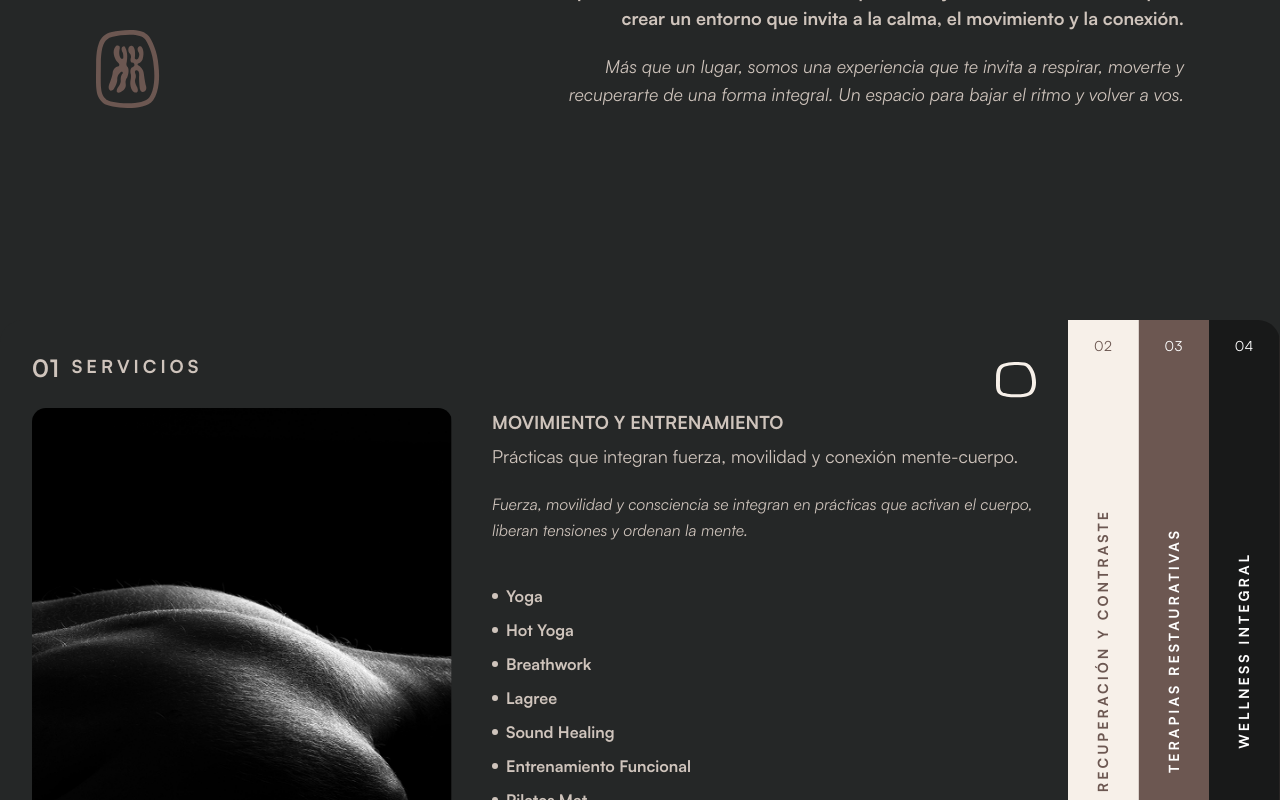
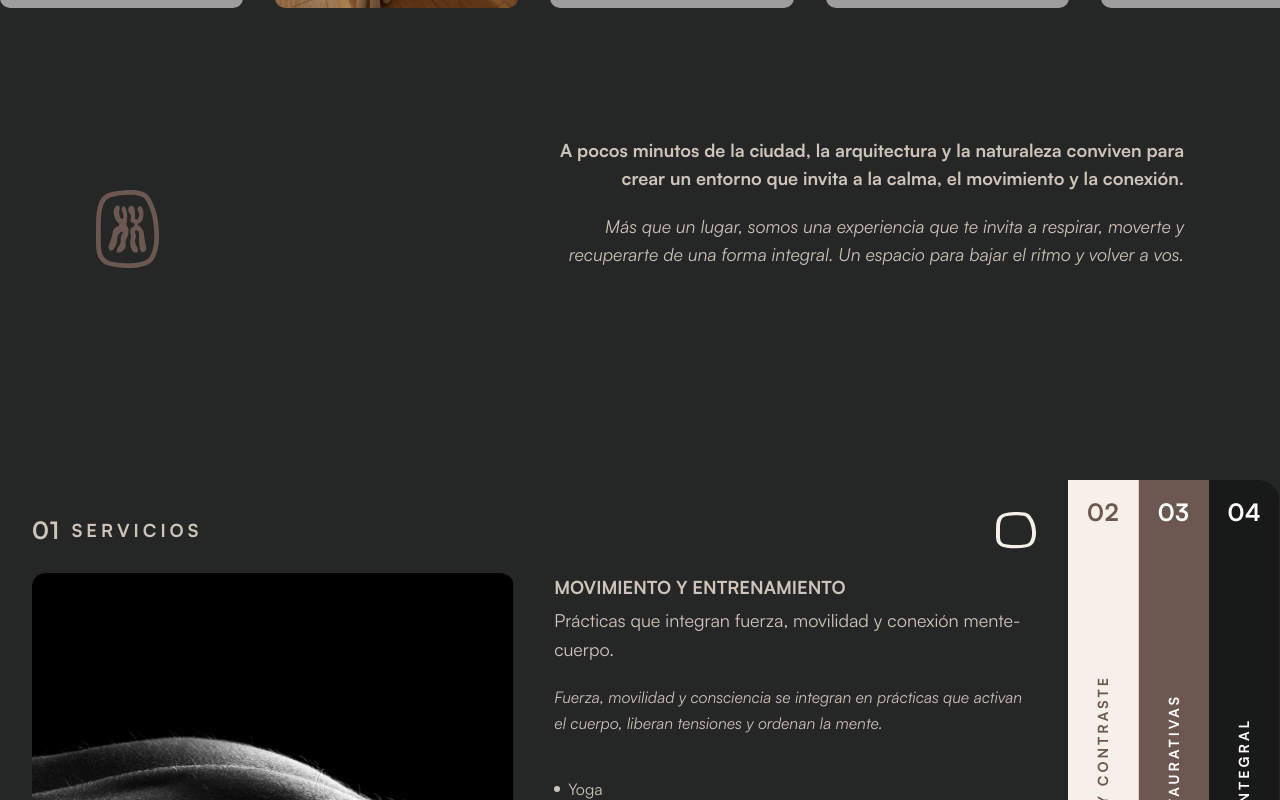
Before and after one commit to tquinteros/AYMA-landing, a Next.js app: page / in a window 1280 px wide. Shown: the part 2000-2800 px from the top of the page. Built offline with nearby package versions, Linux system fonts and the light colour scheme; grey boxes are pictures that could not be loaded.

Commit message:
Update font styles, improve header layout, and enhance accordion animations

```diff
--- a/app/layout.tsx
+++ b/app/layout.tsx
@@ -33,19 +33,34 @@ export const metadata: Metadata = {
 const satoshi = localFont({
   src: [
     {
-      path: "../public/fonts/Satoshi-Regular.otf",
-      weight: "400",
+      path: "../public/fonts/Satoshi-Light.otf",
+      weight: "300",
       style: "normal",
     },
     {
-      path: "../public/fonts/Satoshi-Bold.otf",
-      weight: "700",
+      path: "../public/fonts/Satoshi-Regular.otf",
+      weight: "400",
       style: "normal",
     },
     {
       path: "../public/fonts/Satoshi-Italic.otf",
       weight: "400",
       style: "italic",
+    },
+    {
+      path: "../public/fonts/Satoshi-Medium.otf",
+      weight: "500",
+      style: "normal",
+    },
+    {
+      path: "../public/fonts/Satoshi-MediumItalic.otf",
+      weight: "500",
+      style: "italic",
+    },
+    {
+      path: "../public/fonts/Satoshi-Bold.otf",
+      weight: "700",
+      style: "normal",
     },
   ],
   variable: "--font-satoshi",
--- a/components/VerticalAccordion.tsx
+++ b/components/VerticalAccordion.tsx
@@ -77,10 +77,10 @@ const Panel = ({
       {!isOpen && (
         <button
           style={index === 0 ? undefined : { backgroundColor: backgroundColorAccordion }}
-          className={`${triggerTextClass} ${index === 0 ? "bg-surface-100" : ""} transition-opacity cursor-pointer hover:opacity-90 p-4 border-b border-primary-500/20 lg:border-b-0 lg:border-r flex lg:flex-col items-center justify-between lg:justify-between gap-4 min-h-[64px] lg:min-h-0 lg:w-[78px]`}
+          className={`${triggerTextClass} ${index === 0 ? "bg-surface-500" : ""} transition-opacity cursor-pointer hover:opacity-90 p-4 border-b border-primary-500/20 lg:border-b-0 lg:border-r flex lg:flex-col items-center justify-between lg:justify-between gap-4 min-h-[64px] lg:min-h-0 lg:w-[78px]`}
           onClick={() => setOpen(id)}
         >
-          <span className="text-sm font-medium tracking-wide">{numberLabel}</span>
+          <span className=" font-bold text-2xl tracking-wide">{numberLabel}</span>
 
           <span
             style={{ writingMode: "vertical-rl" }}
@@ -88,8 +88,8 @@ const Panel = ({
           >
             {serviceTitle}
           </span>
-          <span className="flex lg:hidden text-base font-medium text-center flex-1 justify-center">
-            {title}
+          <span className="flex lg:hidden text-base font-bold uppercase text-center flex-1 justify-center">
+            {serviceTitle}
           </span>
           <MoveUp className="h-4 w-4 lg:rotate-90" />
         </button>
@@ -112,8 +112,8 @@ const Panel = ({
               exit="closed"
               className="h-full w-full p-5 sm:p-8 flex flex-col"
             >
-              <div className="flex justify-between items-center">
-                <div className="flex items-start gap-3 mb-6 min-w-0">
+              <div className="flex justify-between items-center mb-6">
+                <div className="flex items-center gap-3  min-w-0">
                   <span className="text-md sm:text-2xl font-bold tracking-wide text-surface-500">
                     {numberLabel}
                   </span>
@@ -124,14 +124,14 @@ const Panel = ({
                 <Image src={iconSrc} alt={title} className="hidden lg:block" width={40} height={40} />
               </div>
 
-              <div className="flex-1 h-full w-full grid grid-cols-1 lg:grid-cols-[420px_1fr] gap-6 lg:gap-10 items-start">
+              <div className="flex-1 h-full w-full grid grid-cols-1 lg:grid-cols-2 gap-6 lg:gap-10 items-start">
                 <div className="relative w-full h-52 sm:h-72 lg:h-[520px] rounded-xl overflow-hidden">
                   <Image
                     src={imgSrc}
                     alt={title}
                     fill
-                    className="object-cover aspect-1/2!"
-                    sizes="(max-width: 1024px) 100vw, 420px"
+                    className="object-cover"
+                    sizes="(max-width: 1024px) 100vw, 50vw"
                     priority={id === services[0].id}
                   />
                 </div>
@@ -151,7 +151,7 @@ const Panel = ({
                     {features.map((feature) => (
                       <li key={feature} className="flex items-center gap-2">
                         <span className="h-1.5 w-1.5 rounded-full bg-surface-500" />
-                        <span className="leading-relaxed font-bold">{feature}</span>
+                        <span className="leading-relaxed">{feature}</span>
                       </li>
                     ))}
                   </ul>
@@ -171,10 +171,18 @@ const panelVariants = {
   open: {
     width: "100%",
     height: "100%",
+    transition: {
+      duration: 0.28,
+      ease: "easeOut" as const,
+    },
   },
   closed: {
     width: "0%",
     height: "100%",
+    transition: {
+      duration: 0.22,
+      ease: "easeInOut" as const,
+    },
   },
 };
 
@@ -182,10 +190,18 @@ const panelVariantsSm = {
   open: {
     width: "100%",
     height: "auto",
+    transition: {
+      duration: 0.24,
+      ease: "easeOut" as const,
+    },
   },
   closed: {
     width: "100%",
     height: "0px",
+    transition: {
+      duration: 0.2,
+      ease: "easeInOut" as const,
+    },
   },
 };
 
@@ -194,8 +210,17 @@ const descriptionVariants = {
     opacity: 1,
     y: "0%",
     transition: {
-      delay: 0.125,
+      delay: 0.05,
+      duration: 0.18,
+      ease: "easeOut" as const,
     },
   },
-  closed: { opacity: 0, y: "100%" },
+  closed: {
+    opacity: 0,
+    y: "16%",
+    transition: {
+      duration: 0.14,
+      ease: "easeInOut" as const,
+    },
+  },
 };
--- a/components/landing/CTA.tsx
+++ b/components/landing/CTA.tsx
@@ -10,17 +10,16 @@ const CTA = () => {
   return (
     <section
       id="cta"
-      className="relative overflow-hidden bg-roca-500 h-[80vh] min-h-[520px] sm:min-h-[560px]"
+      className="relative overflow-hidden bg-roca-500 h-screen min-h-[520px] sm:min-h-[560px]"
     >
       <div className="relative z-10 flex flex-col h-full px-6 sm:px-8 lg:px-24 py-10">
         <div className="flex-1 flex flex-col items-start justify-center min-h-0 w-full">
           <h2 className="text-3xl sm:text-4xl lg:text-6xl lg:leading-20 text-left uppercase text-surface-500 max-w-5xl">
             Donde comienza la <br className="hidden sm:block" /> revolución del{" "}
-            <em className="italic">bienestar</em>.
+            <em className="italic font-medium">bienestar</em>.
           </h2>
         </div>
-
-        <div className="flex w-full flex-col gap-8 sm:flex-row sm:items-center sm:justify-between sm:gap-10 pb-16 shrink-0">
+        <div className="flex w-full flex-col gap-8 sm:flex-row sm:items-center sm:justify-between sm:gap-10 pb-32 shrink-0">
           <p className="text-left text-base sm:text-lg md:text-xl text-surface-500 max-w-xl lg:max-w-3xl sm:pr-4">
             Creamos un espacio donde dejás de dividirte en partes - cuerpo, mente, alma - y empezás a habitarte por completo. <br className="hidden sm:block" />
             No es solo wellness. Es la práctica de estar presente mientras te
--- a/components/ui/sheet.tsx
+++ b/components/ui/sheet.tsx
@@ -69,10 +69,10 @@ function SheetContent({
       >
         {children}
         {showCloseButton && (
-          <SheetPrimitive.Close data-slot="sheet-close" asChild>
+          <SheetPrimitive.Close data-slot="sheet-close" className="bg-primary-100 rounded-full p-6" asChild>
             <Button
               variant="ghost"
-              className="absolute top-3 right-3"
+              className="absolute text-background-100 top-3 right-3"
               size="icon-sm"
             >
               <XIcon
--- a/data/membership.ts
+++ b/data/membership.ts
@@ -9,7 +9,7 @@ export const memberships = [
   },
   {
     id: 2,
-    name: "AYMA | Balance",
+    name: "AYMA | BALANCE",
     description: "El punto justo entre activación y descanso. Ideal para quienes buscan equilibrio entre movimiento, recuperación y bienestar.",
     price: 20,
     features: ["Clases de Lagree - 4 x mes", "Clases de yoga - 8 x mes", "Contraste térmico - 4 x mes", "Recovery - 8 x mes", "Acceso a la playa"],
@@ -17,14 +17,14 @@ export const memberships = [
   },
   {
     id: 3,
-    name: "AYMA | Reset",
+    name: "AYMA | RESET",
     description: "Ideal para dar los primeros pasos en tu bienestar. Un acceso equilibrado a las practicas esenciales de movimiento y recuperación.",
     price: 30,
     features: ["Clases de yoga - 4 x mes", "Contraste térmico - 4 x mes", "Recovery - 4 x mes",],
   },
   {
     id: 4,
-    name: "AYMA | Ritual",
+    name: "AYMA | RITUAL",
     description: "Un día para pausar, reconectar y experimentar AYMA en su totalidad.",
     price: 30,
     features: ["Clases de movimiento", "Contraste térmico", "Recovery", "Acceso a la playa", "Guía durante la experiencia"],
@@ -33,7 +33,7 @@ export const memberships = [
   },
   {
     id: 5,
-    name: "AYMA | Recovery",
+    name: "AYMA | RECOVERY",
     description: "Un plan enfocado en el descanso y el cuidado del cuerpo. Un espacio para bajar el ritmo, liberar tensiones y acelerar la recuperación física y mental. ",
     price: 30,
     features: ["Sauna seco - ilimitado", "Cold plunge - ilimitado", "Cabina de frío - ilimitado", "Contraste térmico - ilimitado", "Recovery - ilimitado", "Acceso a la playa"],
@@ -42,7 +42,7 @@ export const memberships = [
   },
   {
     id: 6,
-    name: "AYMA  | Yoga Pass",
+    name: "AYMA  | YOGA PASS",
     description: "Ideal para quienes buscan profundizar en el movimiento consciente, la respiración y la conexión cuerpo-mente.",
     price: 30,
     features: ["Clases de yoga - ilimitado", "Clases de hot yoga - ilimitado", "Prácticas conscientes y guíadas", "Acceso a la playa"],
--- a/data/services.ts
+++ b/data/services.ts
@@ -10,12 +10,12 @@ export const services = [
             "Fuerza, movilidad y consciencia se integran en prácticas que activan el cuerpo, liberan tensiones y ordenan la mente.",
         features: [
             "Yoga",
-            "Hot Yoga",
+            "Hot yoga",
             "Breathwork",
             "Lagree",
-            "Sound Healing",
-            "Entrenamiento Funcional",
-            "Pilates Mat",
+            "Sound healing",
+            "Entrenamiento funcional",
+            "Pilates mat",
         ],
         iconSrc: "/services/movementicon.svg",
     },
@@ -29,12 +29,12 @@ export const services = [
         description:
             "Calor y frío se combinan para mejorar la circulación, reducir la inflamación y llevar el cuerpo a un estado profundo de regeneración física y mental.",
         features: [
-            "Sauna Seco",
-            "Sauna Húmedo",
-            "Sauna Infrarrojo",
-            "Circuito de Duchas Especializadas",
+            "Sauna seco",
+            "Sauna húmedo",
+            "Sauna infrarrojo",
+            "Circuito de duchas especializadas",
             "Cold Plunge",
-            "Cabina de Frío",
+            "Cabina de frío",
         ],
         iconSrc: "/services/recoveryicon.svg",
     },
```
Also changed, not shown: components/Header.tsx (+21 -13 lines).
